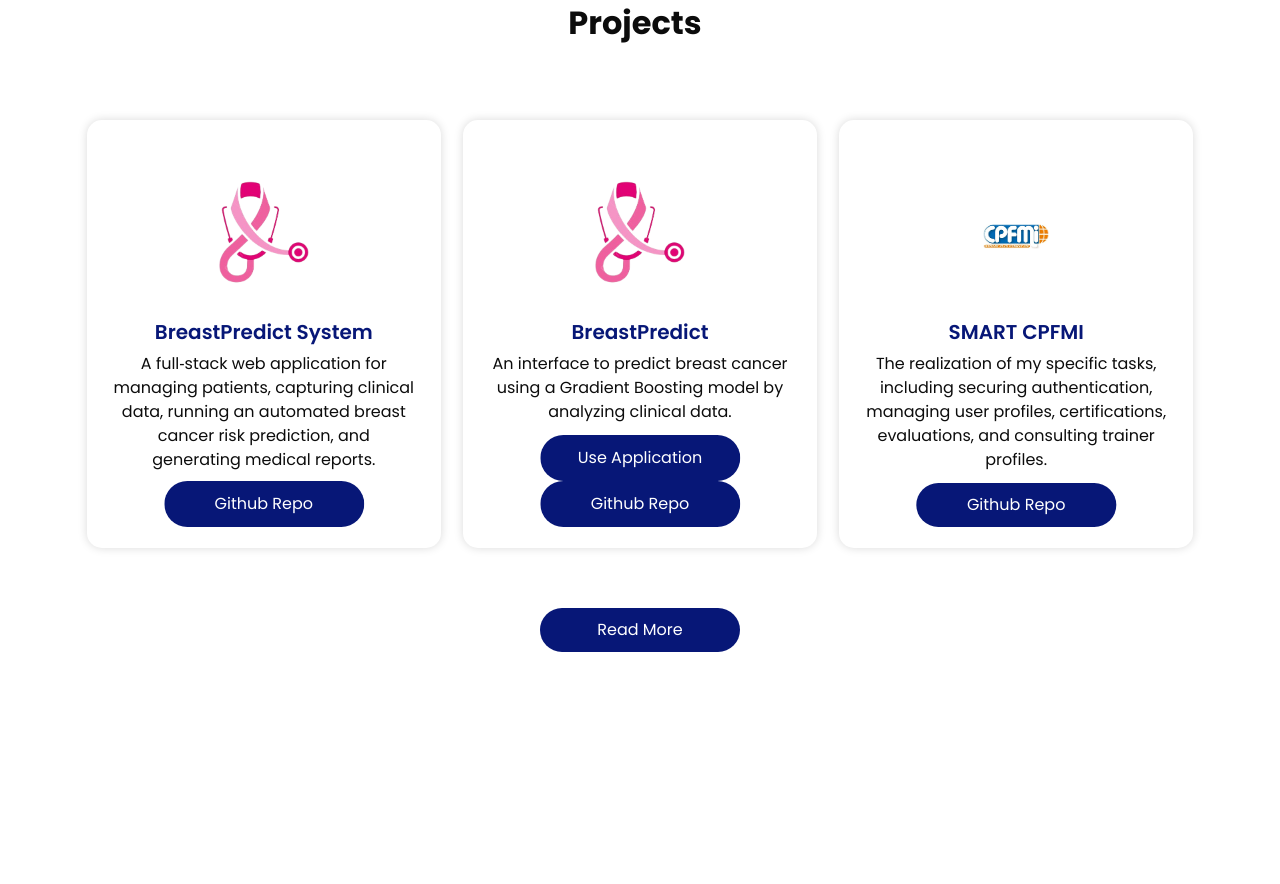
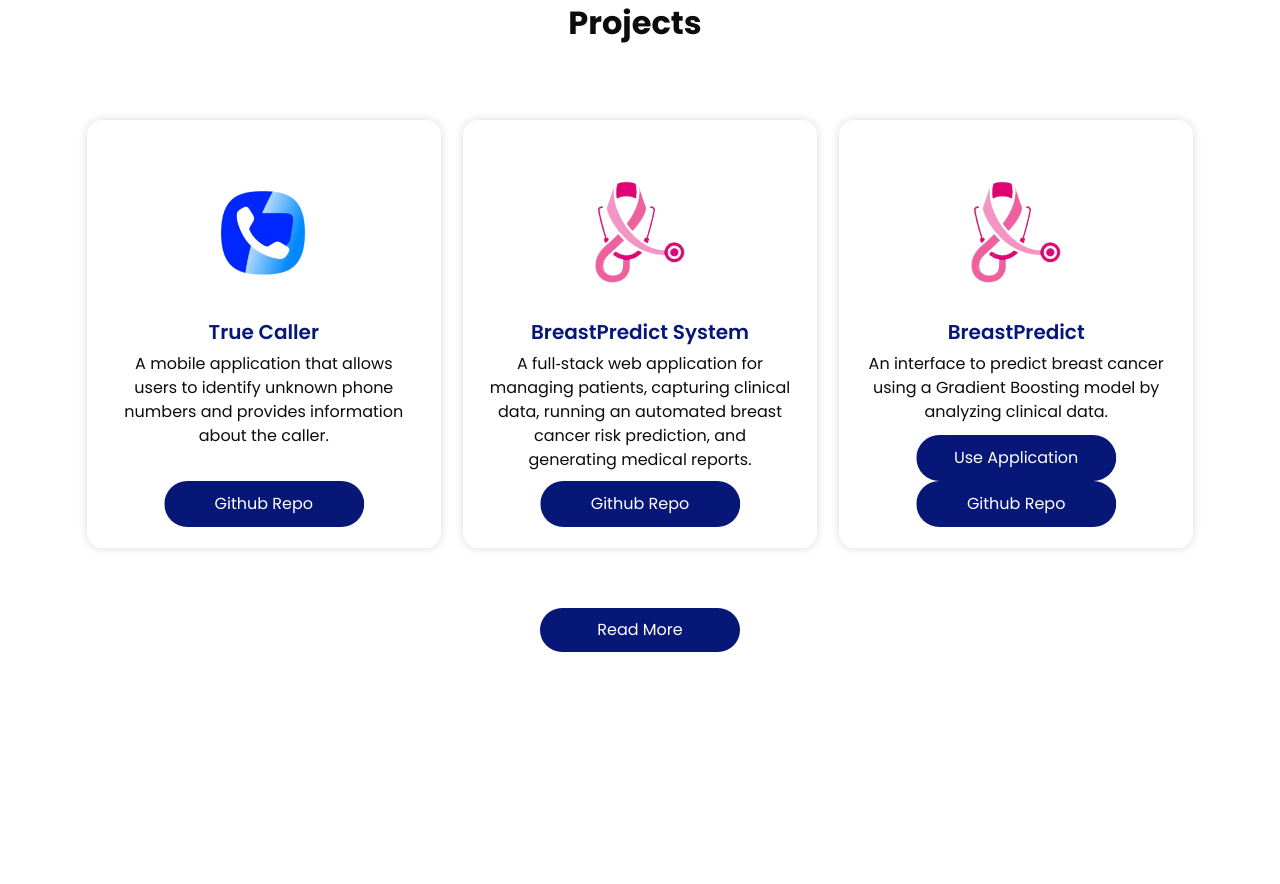
Before and after one commit to OnsElfekih/portfolio, a website: page index.html in a window 1280 px wide. Shown: the part 3160-4044 px from the top of the page. Drawn offline with nearby package versions, Linux system fonts and the light colour scheme.

Commit message:
newproject

```diff
--- a/index.html
+++ b/index.html
@@ -365,6 +365,20 @@
         </h2>
       </div>
       <div class="service_container">
+              <div class="box">
+    <div class="img-box">
+      <img src="images/phone.png" class="img1" alt="Call Logo">
+    </div>
+    <div class="detail-box">
+      <h5>True Caller</h5>
+      <p>
+        A mobile application that allows users to identify unknown phone numbers and provides information about the caller.
+      </p>
+      <div class="btn-box">
+        <a href="https://github.com/OnsElfekih/True-Caller-Mobile-Application.git" class="btn">Github Repo</a>
+      </div>
+    </div>
+      </div>
       <div class="box">
     <div class="img-box">
       <img src="images/logoBreastPredict.png" class="img1" alt="BreastPredict Logo">
@@ -395,24 +409,6 @@
           </div>
 
           </div>
-          <div class="box">
-          <div class="img-box">
-            <img src="images/cpfmilogo.png" class="img1" alt="">
-          </div>
-          <div class="detail-box">
-            <h5>
-              SMART CPFMI
-            </h5>
-            <p>
-              The realization of my specific tasks, including securing authentication, managing user profiles, certifications, evaluations, and consulting trainer profiles.
-            </p>
-            <div class="btn-box">
-              <a href="https://github.com/OnsElfekih/CPFMIDigital.git">
-                Github Repo
-              </a>
-            </div>
-          </div>
-        </div>
         <div class="btn-box">
           <a href="projects.html">
             Read More
```
Also changed, not shown: projects.html (+14 -0 lines), images/phone.png (added).
